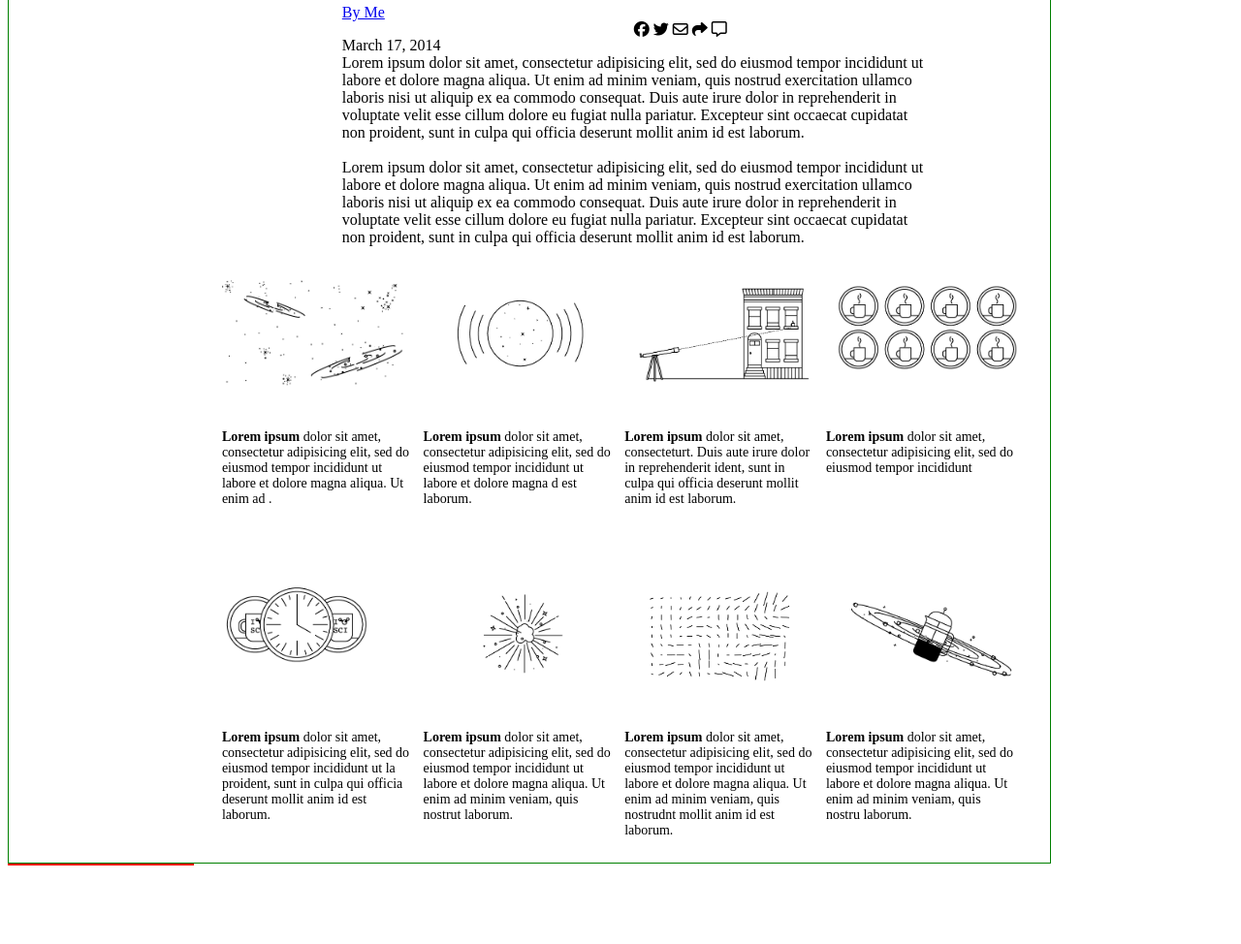
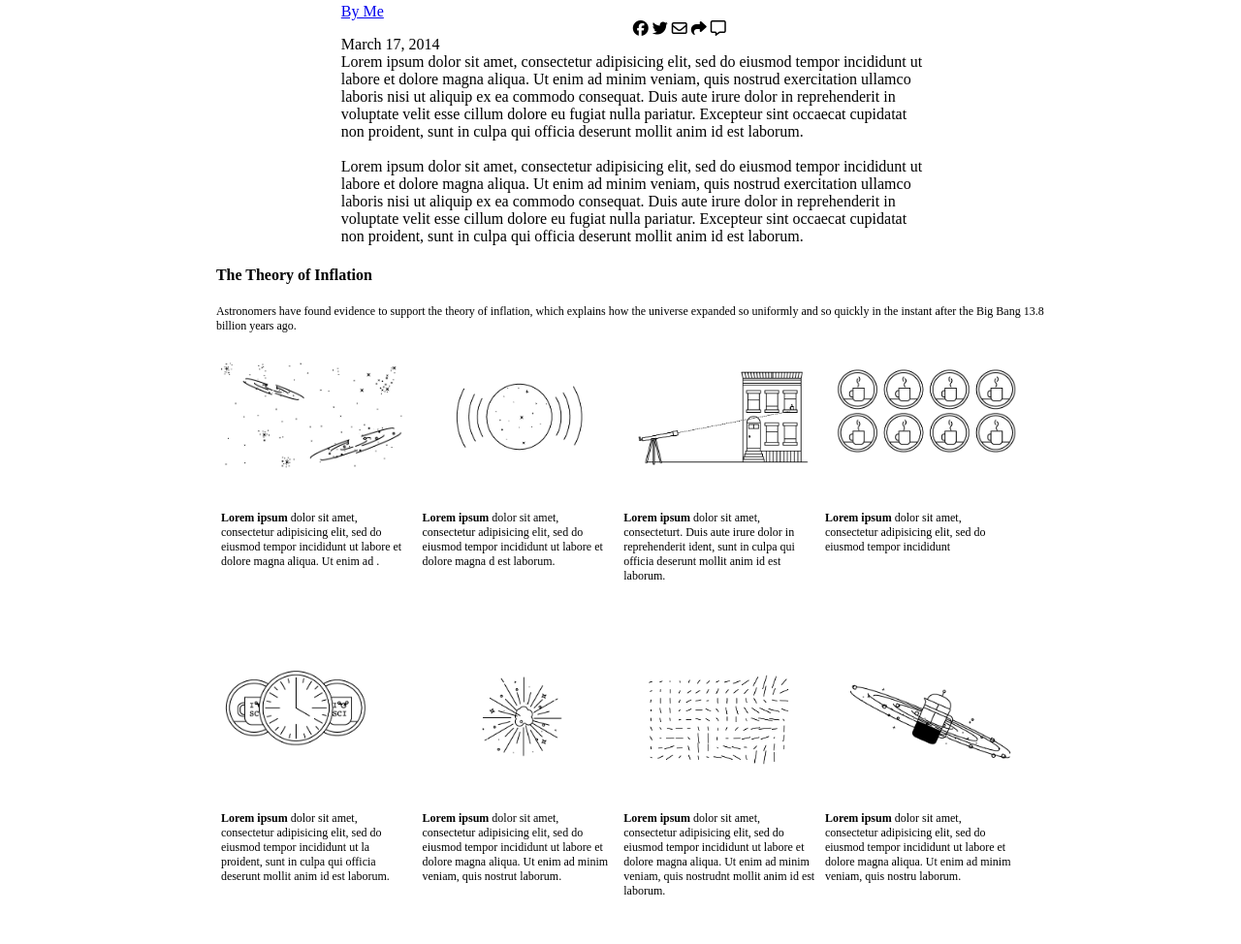
Before and after one commit to gitnyasha/new-york-times, a plain HTML site: page index.html in a window 1280 px wide. Shown: the part 696-1670 px from the top of the page at 97% size. Before the commit the page ends 1589 px from the top, so only its background shows below. Drawn offline with Linux system fonts and the light colour scheme.

Commit message:
first commit

```diff
--- a/css/style.css
+++ b/css/style.css
@@ -9,11 +9,9 @@ main {
   width: 85%;
   float: left;
   height: auto;
-  border: solid thin green;
 }
 
-article,
-.middle {
+article {
   width: 80%;
   margin-left: 20%;
   float: left;
@@ -53,16 +51,15 @@ main img {
   object-fit: contain;
 }
 
-.col p {
+section p {
   width: 100%;
-  font-size: 14px;
+  font-size: 12px;
 }
 
 .editor-picks {
   width: 15%;
   height: auto;
   float: left;
-  border: solid thin red;
 }
 
 footer {
--- a/index.html
+++ b/index.html
@@ -37,8 +37,12 @@
         </div>
           <p>Lorem ipsum dolor sit amet, consectetur adipisicing elit, sed do eiusmod tempor incididunt ut labore et dolore magna aliqua. Ut enim ad minim veniam, quis nostrud exercitation ullamco laboris nisi ut aliquip ex ea commodo consequat. Duis aute irure dolor in reprehenderit in voluptate velit esse cillum dolore eu fugiat nulla pariatur. Excepteur sint occaecat cupidatat non proident, sunt in culpa qui officia deserunt mollit anim id est laborum.<br><br>Lorem ipsum dolor sit amet, consectetur adipisicing elit, sed do eiusmod tempor incididunt ut labore et dolore magna aliqua. Ut enim ad minim veniam, quis nostrud exercitation ullamco laboris nisi ut aliquip ex ea commodo consequat. Duis aute irure dolor in reprehenderit in voluptate velit esse cillum dolore eu fugiat nulla pariatur. Excepteur sint occaecat cupidatat non proident, sunt in culpa qui officia deserunt mollit anim id est laborum.</p>
         </div>
-      </article>
+
       <section class="middle">
+        <div class="heading">
+          <h4>The Theory of Inflation</h4>
+          <p>Astronomers have found evidence to support the theory of inflation, which explains how the universe expanded so uniformly and so quickly in the instant after the Big Bang 13.8 billion years ago.</p>
+        </div>
         <div class="col"><img src="image/1.png" alt=""><p><strong>Lorem ipsum</strong> dolor sit amet, consectetur adipisicing elit, sed do eiusmod tempor incididunt ut labore et dolore magna aliqua. Ut enim ad .</p></div>
         <div class="col"><img src="image/2.png" alt=""><p><strong>Lorem ipsum</strong> dolor sit amet, consectetur adipisicing elit, sed do eiusmod tempor incididunt ut labore et dolore magna d est laborum.</p></div>
         <div class="col"><img src="image/3.png" alt=""><p><strong>Lorem ipsum</strong> dolor sit amet, consecteturt. Duis aute irure dolor in reprehenderit ident, sunt in culpa qui officia deserunt mollit anim id est laborum.</p></div>
@@ -48,6 +52,13 @@
         <div class="col"><img src="image/7.png" alt=""><p><strong>Lorem ipsum</strong> dolor sit amet, consectetur adipisicing elit, sed do eiusmod tempor incididunt ut labore et dolore magna aliqua. Ut enim ad minim veniam, quis nostrudnt mollit anim id est laborum.</p></div>
         <div class="col"><img src="image/8.png" alt=""><p><strong>Lorem ipsum</strong> dolor sit amet, consectetur adipisicing elit, sed do eiusmod tempor incididunt ut labore et dolore magna aliqua. Ut enim ad minim veniam, quis nostru laborum.</p></div>
       </section>
+      <div class="text centered">
+        <p>Lorem ipsum dolor sit amet, consectetur adipisicing elit, sed do eiusmod tempor incididunt ut labore et dolore magna aliqua. Ut enim ad minim veniam, quis nostrud exercitation ullamco laboris nisi ut aliquip ex ea commodo consequat. Duis aute irure dolor in reprehenderit in voluptate velit esse cillum dolore eu fugiat nulla pariatur. Excepteur sint occaecat cupidatat non proident, sunt in culpa qui officia deserunt mollit anim id est laborum.<br><br>Lorem ipsum dolor sit amet, consectetur adipisicing elit, sed do eiusmod tempor incididunt ut labore et dolore magna aliqua. Ut enim ad minim veniam, quis nostrud exercitation ullamco laboris nisi ut aliquip ex ea commodo consequat. Duis aute irure dolor in reprehenderit in voluptate velit esse cillum dolore eu fugiat nulla pariatur. Excepteur sint occaecat cupidatat non proident, sunt in culpa qui officia deserunt mollit anim id est laborum.</p>
+        <iframe width="600" height="319" src="https://www.youtube.com/embed/ZlfIVEy_YOA" frameborder="0" allow="accelerometer; autoplay; encrypted-media; gyroscope; picture-in-picture" allowfullscreen></iframe>
+        <p>Lorem ipsum dolor sit amet, consectetur adipisicing elit, sed do eiusmod tempor incididunt ut labore et dolore magna aliqua. Ut enim ad minim veniam, quis nostrud exercitation ullamco laboris nisi ut aliquip ex ea commodo consequat. Duis aute irure dolor in reprehenderit in voluptate velit esse cillum dolore eu fugiat nulla pariatur. Excepteur sint occaecat cupidatat non proident, sunt in culpa qui officia deserunt mollit anim id est laborum.<br><br>Lorem ipsum dolor sit amet, consectetur adipisicing elit, sed do eiusmod tempor incididunt ut labore et dolore magna aliqua. Ut enim ad minim veniam, quis nostrud exercitation ullamco laboris nisi ut aliquip ex ea commodo consequat. Duis aute irure dolor in reprehenderit in voluptate velit esse cillum dolore eu fugiat nulla pariatur. Excepteur sint occaecat cupidatat non proident, sunt in culpa qui officia deserunt mollit anim id est laborum.</p>
+        <img src="image/1.jpg" alt="picture of a man and a satelite">
+      </div
+      </article>
     </main>
     <aside class="editor-picks">
 
```
Also changed, not shown: image/2.jpg (added).
